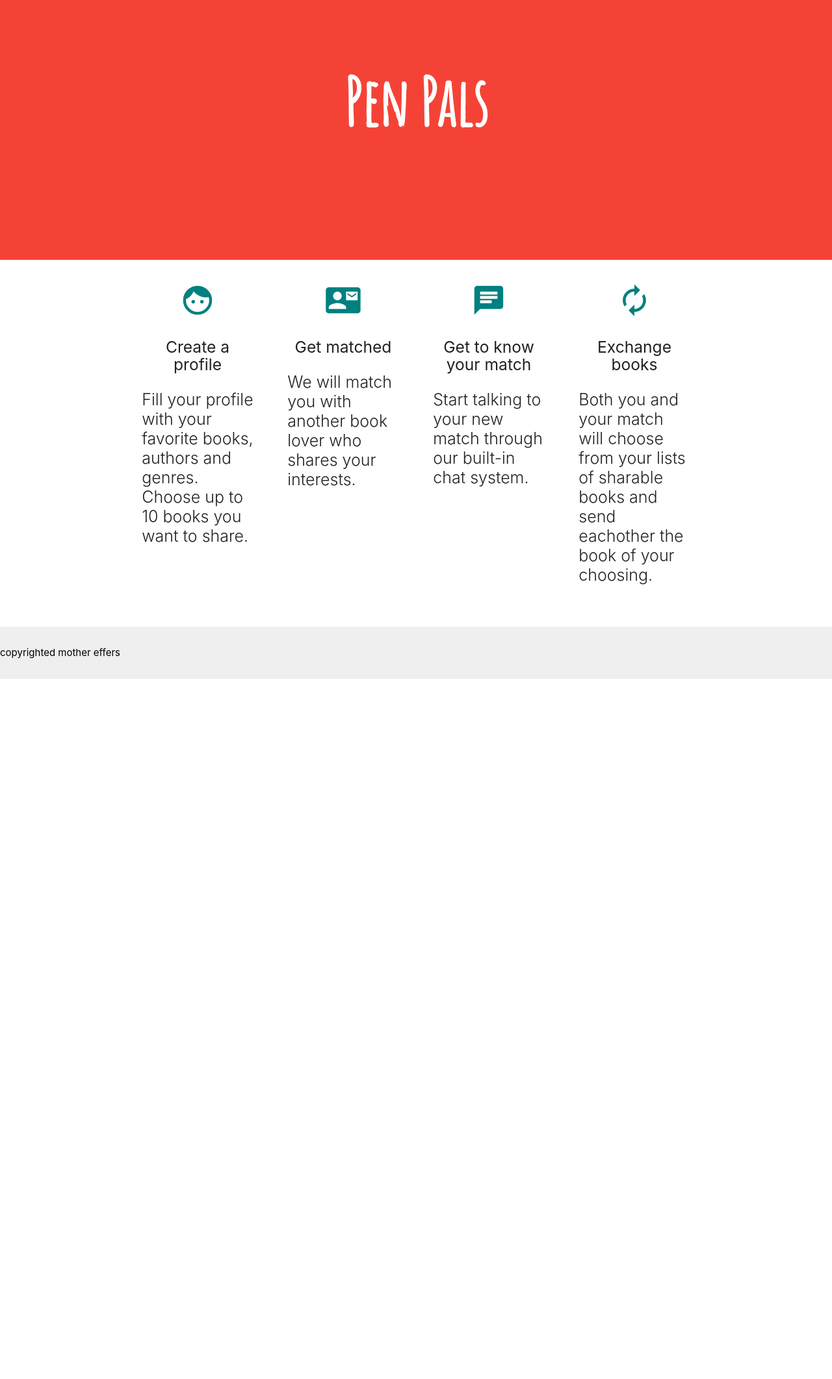
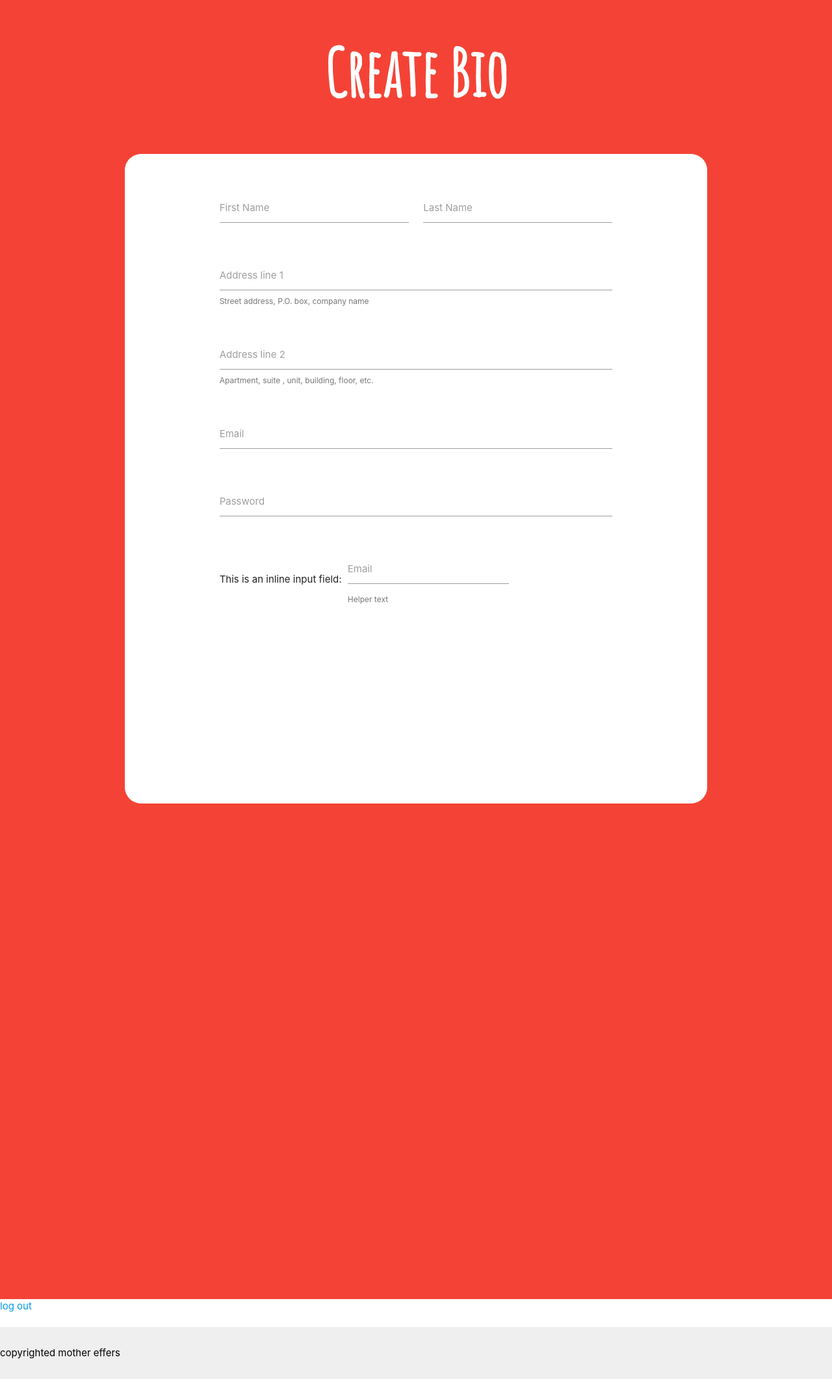
Before and after one commit to japhyf/Pen-Pals, a Flask app: page /auth/index in a window 1280 px wide. Shown: the whole page at 65% size. Before the commit the page ends 1045 px from the top, so only its background shows below. Run offline with Flask 2, Linux system fonts and the light colour scheme; some libraries are stand-ins or nearby versions.

Commit message:
did some work on the bio page

```diff
--- a/flaskr/auth.py
+++ b/flaskr/auth.py
@@ -69,12 +69,15 @@ def load_logged_in_user():
             'SELECT * FROM user WHERE id = ?', (user_id,)
         ).fetchone()
 
-
 @bp.route('/logout')
 def logout():
     session.clear()
-    return redirect(url_for('index'))
+    return redirect(url_for('auth.start_page'))
 
 @bp.route('/index')
 def index():
     return render_template('main-site/index.html')
+
+@bp.route('/start_page')
+def start_page():
+    return render_template('auth/start_page.html')
--- a/flaskr/static/styles/style.css
+++ b/flaskr/static/styles/style.css
@@ -41,6 +41,17 @@ p {
 	font-weight: bold;
 	font-size: 100px;
 }
+#bio-red{
+	height: 2000px !important;
+	background-color: #f44336;
+}
+
+#bio-container{
+	background-color: white;
+	height: 1000px;
+	border-radius: 25px;
+}
+
 .sidenav-trigger {
   color: #26a69a;
 }
@@ -78,8 +89,6 @@ p {
 	vertical-align: middle;
  }
 
-
-
  .login-background{
 	 background-color:  #2396d6;
  }
@@ -96,6 +105,7 @@ p {
  #red-back{
 	 width: 100%;
  }
+
 
  .typed-cursor{
 	 opacity: 100;
--- a/flaskr/templates/auth/start_page.html
+++ b/flaskr/templates/auth/start_page.html
@@ -1,5 +1,5 @@
 
-{% block content %}
+<!--{% block content %}-->
 <html lang="en">
 <head>
   <meta http-equiv="Content-Type" content="text/html; charset=UTF-8"/>
@@ -40,7 +40,6 @@
 
 	 <!-- Login Section -->
 	<a id="login"></a>
-
 	<div class="row">
 		<div class="col s12 m6">
 			<div class="card large login-background hoverable">
@@ -173,4 +172,4 @@
   </body>
 </html>
 
-{% endblock %}
+<!--{% endblock %}-->
--- a/flaskr/templates/main-site/index.html
+++ b/flaskr/templates/main-site/index.html
@@ -24,53 +24,68 @@
 	------->
 
 <!-- Page introduction box -->
-	<div id="index-banner" class="parallax-container">
+	<div id="bio-red">
 		<div class="section no-pad-bot">
-			<div class="container">
+			<h1 id="title" class="header center white-text accent-2">Create Bio</h1>
+			<br><br>
+			<div id="bio-container" class="container">
 				<br><br>
-				<h1 id="title" class="header center white-text accent-2">Pen Pals</h1>
-				<div class="row center">
-					<h5> <span id="type" class="typed"></span></h5>
-				</div>
-				<br><br>
+				<form class="container" method="post">
+					<div class="row">
+						<div class="input-field col s6">
+							<input id="first_name" type="text" name="first" class="validate">
+							<label for="first_name">First Name</label>
+						</div>
+						<div class="input-field col s6">
+							<input id="last_name" type="text" name="last" class="validate">
+							<label for="last_name">Last Name</label>
+						</div>
+					</div>
+					<div class="row">
+						<div class="input-field col s12">
+							<input id="address1" type="text">
+							<label for="address">Address line 1</label>
+							<span class="helper-text" data-error="wrong" data-success="right">Street address, P.O. box, company name</span>
+						</div>
+					</div>
+					<div class="row">
+						<div class="input-field col s12">
+							<input id="address2" type="text">
+							<label for="address">Address line 2</label>
+							<span class="helper-text" data-error="wrong" data-success="right">Apartment, suite , unit, building, floor, etc.</span>
+						</div>
+
+					</div>
+					<div class="row">
+						<div class="row">
+						<div class="input-field col s12">
+							<input id="email" type="email" class="validate">
+							<label for="email">Email</label>
+						</div>
+						</div>
+						<div class="input-field col s12">
+							<input id="password" type="password" class="validate">
+							<label for="password">Password</label>
+						</div>
+					 </div>
+
+					 <div class="row">
+						<div class="col s12">
+							This is an inline input field:
+							<div class="input-field inline">
+								<input id="email_inline" type="email" class="validate">
+								<label for="email_inline">Email</label>
+								<span class="helper-text" data-error="wrong" data-success="right">Helper text</span>
+							</div>
+						</div>
+					 </div>
+				</form>
 			</div>
 		</div>
     <div class="parallax red"></div>
 	</div>
 
-<!-- Icon Section -->
-	<div class="container">
-		<div class="row">
-			<div class="col s3">
-				<div class="icon-block">
-					<h2 class="center context-icons"><i class="material-icons">face</i></h2>
-					<h5 class="center">Create a profile</h5>
-					<p class="context light">Fill your profile with your favorite books, authors and genres. Choose up to 10 books you want to share.</p>
-				</div>
-			</div>
-			<div class="col s3">
-				<div class="icon-block">
-					<h2 class="center context-icons"><i class="material-icons">contact_mail</i></h2>
-					<h5 class="center">Get matched</h5>
-					<p class="context light">We will match you with another book lover who shares your interests.</p>
-				</div>
-			</div>
-			<div class="col s3">
-				<div class="icon-block">
-				<h2 class="center context-icons"><i class="material-icons">chat</i></h2>
-				<h5 class="center">Get to know your match</h5>
-				<p class="context light">Start talking to your new match through our built-in chat system.</p>
-			</div>
-			</div>
-			<div class="col s3">
-				<div class="icon-block">
-					<h2 class="center context-icons"><i class="material-icons">autorenew</i></h2>
-					<h5 class="center">Exchange books</h5>
-					<p class="context light">Both you and your match will choose from your lists of sharable books and send eachother the book of your choosing.</p>
-				</div>
-			</div>
-		</div>
-	</div>
+	<a href="{{ url_for('auth.logout') }}">log out</a>
 
 <!-- Footer Section -->
 	<footer class="page-footer white">
```
